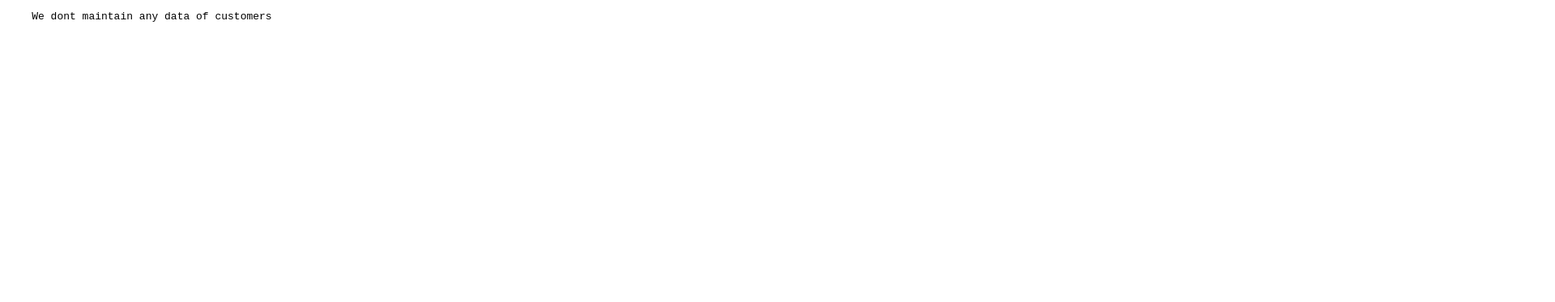
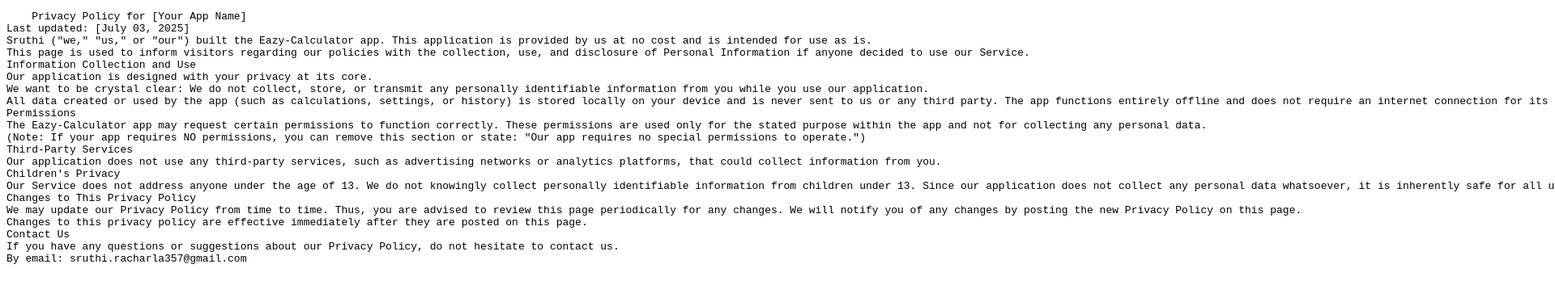
Before and after one commit to racharlasruthi/Eazy-calculator, a plain HTML site: page index.html in a window 1280 px wide. Shown: the top 374 px of the page at 81% size, 1920 px wide, since content can reach past the window. Drawn offline with Linux system fonts and the light colour scheme.

Commit message:
Update index.html

```diff
--- a/index.html
+++ b/index.html
@@ -5,7 +5,28 @@
 </head>
 <body>
   <pre>
-    We dont maintain any data of customers
+    Privacy Policy for [Your App Name]
+Last updated: [July 03, 2025]
+Sruthi ("we," "us," or "our") built the Eazy-Calculator app. This application is provided by us at no cost and is intended for use as is.
+This page is used to inform visitors regarding our policies with the collection, use, and disclosure of Personal Information if anyone decided to use our Service.
+Information Collection and Use
+Our application is designed with your privacy at its core.
+We want to be crystal clear: We do not collect, store, or transmit any personally identifiable information from you while you use our application.
+All data created or used by the app (such as calculations, settings, or history) is stored locally on your device and is never sent to us or any third party. The app functions entirely offline and does not require an internet connection for its core features.
+Permissions
+The Eazy-Calculator app may request certain permissions to function correctly. These permissions are used only for the stated purpose within the app and not for collecting any personal data.
+(Note: If your app requires NO permissions, you can remove this section or state: "Our app requires no special permissions to operate.")
+Third-Party Services
+Our application does not use any third-party services, such as advertising networks or analytics platforms, that could collect information from you.
+Children's Privacy
+Our Service does not address anyone under the age of 13. We do not knowingly collect personally identifiable information from children under 13. Since our application does not collect any personal data whatsoever, it is inherently safe for all users, including children.
+Changes to This Privacy Policy
+We may update our Privacy Policy from time to time. Thus, you are advised to review this page periodically for any changes. We will notify you of any changes by posting the new Privacy Policy on this page.
+Changes to this privacy policy are effective immediately after they are posted on this page.
+Contact Us
+If you have any questions or suggestions about our Privacy Policy, do not hesitate to contact us.
+By email: sruthi.racharla357@gmail.com
+
   </pre>
 </body>
 </html>
```
